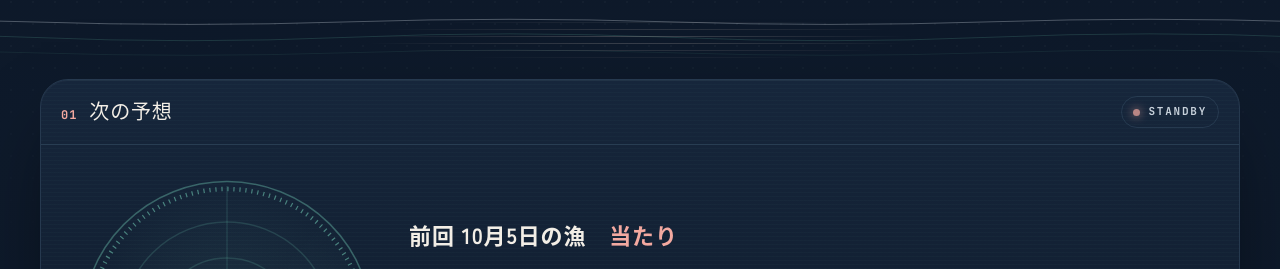
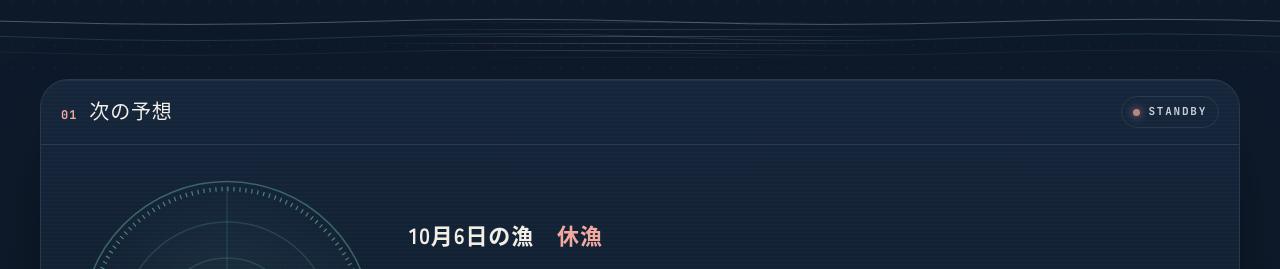
Before and after one commit to wallbrowser-sys/kensaki, a plain HTML site: page index.html in a window 1280 px wide. Shown: the part 515-784 px from the top of the page. Drawn offline with Linux system fonts and the light colour scheme; a web font is replaced by a local one.

Commit message:
成績表: 10/6 休漁を反映（通算6戦4勝2敗のまま）

```diff
--- a/index.html
+++ b/index.html
@@ -284,7 +284,7 @@ tr.off{background:repeating-linear-gradient(135deg,transparent 0 8px,rgba(154,17
         <div class="core"><b>待機</b></div>
       </div>
       <div class="readout">
-        <p class="date">前回 10月5日の漁　<span class="k">当たり</span></p>
+        <p class="date">10月6日の漁　<span class="k">休漁</span></p>
         <p class="msg ja">次の予想は、<wbr>出漁の前に出す。</p>
         <a class="cta" href="https://x.com/kensakimaru" target="_blank" rel="noopener noreferrer">Xで最新の予想を見る<svg width="14" height="14" viewBox="0 0 14 14" aria-hidden="true"><path d="M3 11 11 3M5 3h6v6" stroke="currentColor" stroke-width="2" fill="none" stroke-linecap="round"/></svg><span class="vh">（新しいタブで開く）</span></a>
       </div>
@@ -328,6 +328,7 @@ tr.off{background:repeating-linear-gradient(135deg,transparent 0 8px,rgba(154,17
           <tr class="off"><th scope="row"><span class="d">10</span>月<span class="d">3</span>日の漁</th><td>休漁</td><td><span aria-label="なし">—</span></td><td><span class="pill rest">休漁</span></td></tr>
           <tr><th scope="row"><span class="d">10</span>月<span class="d">4</span>日の漁</th><td class="yo">渋い</td><td>渋い</td><td><span class="pill hit">当たり</span></td></tr>
           <tr><th scope="row"><span class="d">10</span>月<span class="d">5</span>日の漁</th><td class="yo">渋い</td><td>渋い</td><td><span class="pill hit">当たり</span></td></tr>
+          <tr class="off"><th scope="row"><span class="d">10</span>月<span class="d">6</span>日の漁</th><td>休漁</td><td><span aria-label="なし">—</span></td><td><span class="pill rest">休漁</span></td></tr>
         </tbody>
       </table>
     </div>
```
